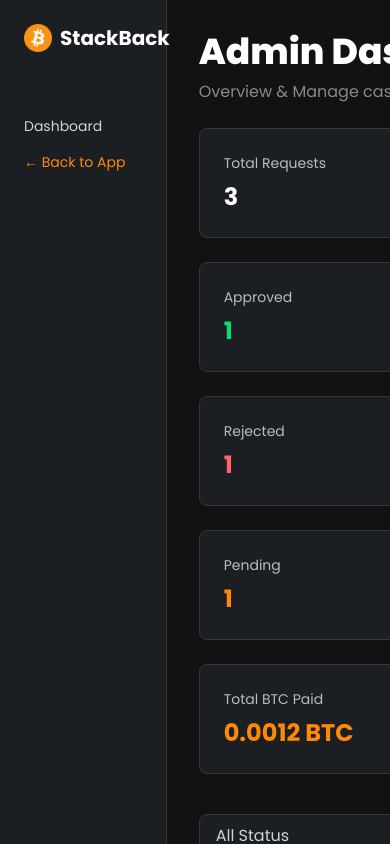
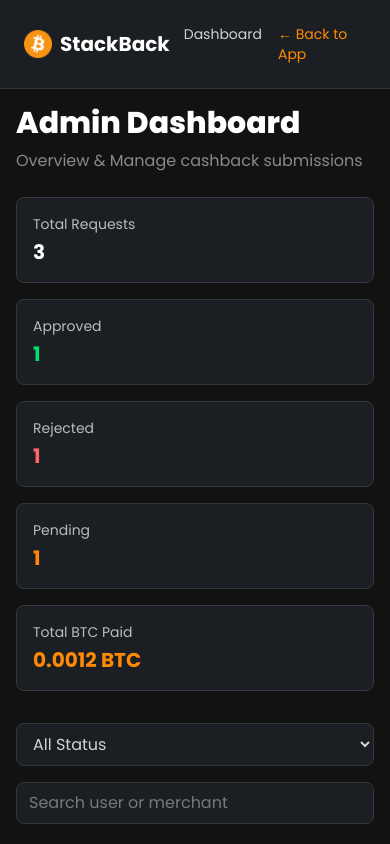
Before and after one commit to 0xSunth/stackback, a Next.js app: page /admin in a window 390 px wide. Built offline with nearby package versions, Linux system fonts and the light colour scheme.

Commit message:
feat: add mobile responsive

```diff
--- a/src/app/admin/page.tsx
+++ b/src/app/admin/page.tsx
@@ -60,51 +60,51 @@
   });
 
   return (
-    <main className="min-h-screen flex bg-[#121212] text-white">
-      {/* Sidebar */}
-      <aside className="w-64 bg-[#1B1E22] border-r border-[#33383E] p-6 flex flex-col gap-6">
-        <div className="flex items-center gap-2 mb-10">
+    <main className="min-h-screen flex flex-col md:flex-row bg-[#121212] text-white">
+      {/* Sidebar / Topbar */}
+      <aside className="w-full md:w-64 bg-[#1B1E22] border-b md:border-b-0 md:border-r border-[#33383E] p-6 flex md:flex-col gap-6 items-center justify-between md:justify-start">
+        <div className="flex items-center gap-2">
           <Image src="/bitcoin.png" alt="StackBack" width={28} height={28} />
           <span className="font-bold text-xl">StackBack</span>
         </div>
-        <nav className="flex flex-col gap-4 text-white/80 text-sm">
+        <nav className="flex gap-4 md:flex-col text-white/80 text-sm">
           <Link href="#" className="hover:text-white">Dashboard</Link>
           <Link href="/" className="text-orange-400 hover:text-white transition">← Back to App</Link>
         </nav>
       </aside>
 
       {/* Main Content */}
-      <section className="flex-1 p-8">
-        <h1 className="text-4xl font-extrabold mb-2">Admin Dashboard</h1>
+      <section className="flex-1 p-4 md:p-8">
+        <h1 className="text-3xl md:text-4xl font-extrabold mb-2">Admin Dashboard</h1>
         <p className="text-white/50 mb-6">Overview & Manage cashback submissions</p>
 
         {/* Overview cards */}
-        <div className="grid grid-cols-1 sm:grid-cols-5 gap-6 mb-10">
-          <div className="bg-[#1B1E22] border border-[#33383E] rounded-lg p-6">
-            <p className="text-white/70 text-sm mb-2">Total Requests</p>
-            <p className="text-2xl font-bold">{cashbackRequests.length}</p>
+        <div className="grid grid-cols-1 sm:grid-cols-2 md:grid-cols-5 gap-4 mb-8">
+          <div className="bg-[#1B1E22] border border-[#33383E] rounded-lg p-4">
+            <p className="text-white/70 text-sm mb-1">Total Requests</p>
+            <p className="text-xl font-bold">{cashbackRequests.length}</p>
           </div>
-          <div className="bg-[#1B1E22] border border-[#33383E] rounded-lg p-6">
-            <p className="text-white/70 text-sm mb-2">Approved</p>
-            <p className="text-2xl font-bold text-green-400">
+          <div className="bg-[#1B1E22] border border-[#33383E] rounded-lg p-4">
+            <p className="text-white/70 text-sm mb-1">Approved</p>
+            <p className="text-xl font-bold text-green-400">
               {cashbackRequests.filter(r => r.status === "Approved").length}
             </p>
           </div>
-          <div className="bg-[#1B1E22] border border-[#33383E] rounded-lg p-6">
-            <p className="text-white/70 text-sm mb-2">Rejected</p>
-            <p className="text-2xl font-bold text-red-400">
+          <div className="bg-[#1B1E22] border border-[#33383E] rounded-lg p-4">
+            <p className="text-white/70 text-sm mb-1">Rejected</p>
+            <p className="text-xl font-bold text-red-400">
               {cashbackRequests.filter(r => r.status === "Rejected").length}
             </p>
           </div>
-          <div className="bg-[#1B1E22] border border-[#33383E] rounded-lg p-6">
-            <p className="text-white/70 text-sm mb-2">Pending</p>
-            <p className="text-2xl font-bold text-orange-400">
+          <div className="bg-[#1B1E22] border border-[#33383E] rounded-lg p-4">
+            <p className="text-white/70 text-sm mb-1">Pending</p>
+            <p className="text-xl font-bold text-orange-400">
               {cashbackRequests.filter(r => r.status === "Pending").length}
             </p>
           </div>
-          <div className="bg-[#1B1E22] border border-[#33383E] rounded-lg p-6">
-            <p className="text-white/70 text-sm mb-2">Total BTC Paid</p>
-            <p className="text-2xl font-bold text-orange-400">
+          <div className="bg-[#1B1E22] border border-[#33383E] rounded-lg p-4">
+            <p className="text-white/70 text-sm mb-1">Total BTC Paid</p>
+            <p className="text-xl font-bold text-orange-400">
               {cashbackRequests
                 .filter(r => r.status === "Approved")
                 .reduce((sum, r) => sum + parseFloat(r.amount), 0)
@@ -114,7 +114,7 @@
         </div>
 
         {/* Filters */}
-        <div className="flex flex-col md:flex-row gap-4 mb-4 md:items-center">
+        <div className="flex flex-col md:flex-row gap-4 mb-4">
           <select
             value={statusFilter}
             onChange={(e) => setStatusFilter(e.target.value)}
@@ -130,14 +130,14 @@
             placeholder="Search user or merchant"
             value={searchQuery}
             onChange={(e) => setSearchQuery(e.target.value)}
-            className="bg-[#1B1E22] border border-[#33383E] rounded-lg px-3 py-2 focus:outline-none w-full md:w-64 text-white/80 hover:border-orange-500 transition"
+            className="bg-[#1B1E22] border border-[#33383E] rounded-lg px-3 py-2 w-full md:w-64 focus:outline-none text-white/80 hover:border-orange-500 transition"
           />
         </div>
 
         {/* Cashback Requests Table */}
         <h2 className="text-2xl font-semibold mb-4">Latest Submissions</h2>
         <div className="border border-[#33383E] rounded-lg overflow-auto">
-          <table className="w-full text-sm">
+          <table className="w-full text-sm min-w-[600px]">
             <thead className="bg-[#1B1E22] text-white/80">
               <tr>
                 <th className="px-4 py-3 text-left">Date</th>
```
